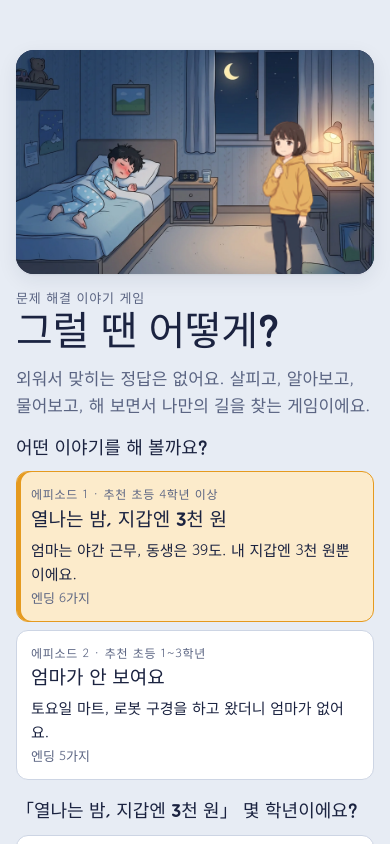
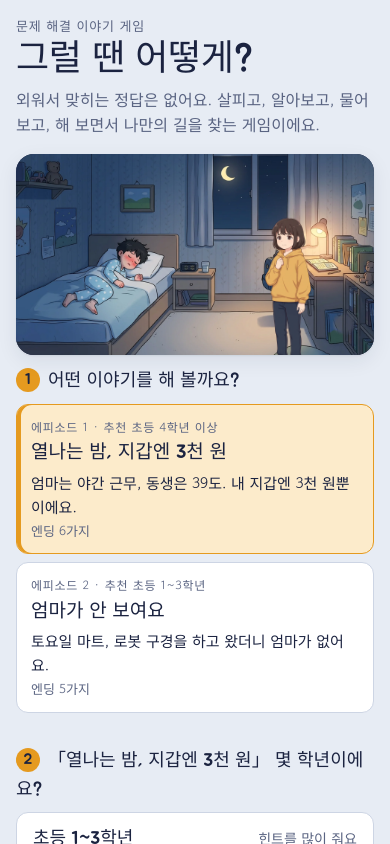
Before and after one commit to moyuchan84/solvingproblem, a plain HTML site: page index.html in a window 390 px wide. Drawn offline with Linux system fonts and the light colour scheme.

Commit message:
Rework the title screen layout around the new illustrations
Title on top, the chosen episode's art large across the page, then
step 1 (episode) and step 2 (grade, starts the game) side by side.
Phones stack everything in the same order. The whole screen fits
without scrolling on a typical laptop window.

Co-Authored-By: Claude Opus 5.5 <noreply@anthropic.com>
Claude-Session: https://claude.ai/code/session_01GRb5sKDdAgosVXH3Xa6Ccr

```diff
--- a/css/style.css
+++ b/css/style.css
@@ -142,12 +142,17 @@ h1, h2, h3 { font-family: var(--display); font-weight: 400; text-wrap: balance;
 
 /* 처음 화면 */
 .title { background: var(--bg); }
-.title-card { max-width: 920px; margin: 0 auto; display: grid; grid-template-columns: 1.1fr 1fr; gap: 22px; align-items: start; padding-top: 4vh; }
-@media (min-width: 641px) { .title-art.stage-like { position: sticky; top: 16px; } }
-.title-art { position: relative; border-radius: 18px; overflow: hidden; aspect-ratio: 16 / 10; background: var(--stage); box-shadow: var(--shadow); }
+/* 위에서부터: 제목 → 고른 이야기의 그림(크게) → ① 이야기 ② 학년(넓은 화면에선 나란히) */
+.title-card { max-width: 1040px; margin: 0 auto; display: grid; gap: 16px; padding-top: 2vh; }
+.title-head { display: grid; grid-template-columns: auto 1fr; align-items: end; gap: 8px 28px; }
+.title h1 { font-size: clamp(36px, 6vw, 60px); line-height: 1.05; letter-spacing: -.01em; }
+.lede { font-size: 17px; color: var(--muted); max-width: 44ch; margin: 0 0 4px; justify-self: end; }
+.title-art { position: relative; width: 100%; border-radius: 18px; overflow: hidden; aspect-ratio: 16 / 9; max-height: 46vh; background: var(--stage); box-shadow: var(--shadow); }
 .title-body { min-width: 0; }
-.title h1 { font-size: clamp(40px, 7vw, 64px); line-height: 1.05; letter-spacing: -.01em; }
-.lede { font-size: 17px; color: var(--muted); max-width: 40ch; margin: 10px 0 16px; }
+.title-steps { display: grid; grid-template-columns: 1.15fr 1fr; gap: 16px 24px; align-items: start; }
+.step { min-width: 0; }
+.pick[data-step]::before { content: attr(data-step); display: inline-grid; place-items: center; width: 24px; height: 24px; margin-right: 8px; border-radius: 50%; background: var(--lamp); color: #1B2340; font-size: 15px; vertical-align: 2px; }
+.start-note { margin: 8px 0 0; }
 .episode { border-left: 4px solid var(--lamp); padding: 4px 0 4px 12px; margin-bottom: 18px; }
 .episode h2 { font-size: 22px; }
 .episode p { margin: 2px 0 0; }
@@ -219,7 +224,10 @@ h1, h2, h3 { font-family: var(--display); font-weight: 400; text-wrap: balance;
 @media (max-width: 640px) {
   .gauges { grid-template-columns: 1fr 1fr; }
   .choices { grid-template-columns: 1fr; }
-  .title-card { grid-template-columns: 1fr; gap: 14px; }
+  .title-card { gap: 12px; padding-top: 0; }
+  .title-head, .title-steps { grid-template-columns: 1fr; }
+  .lede { justify-self: start; font-size: 16px; }
+  .title-art { max-height: none; }
   #line { font-size: 17px; }
   #phone { width: 52%; border-width: 4px; border-radius: 16px; }
   .sprite { bottom: -10%; }
--- a/index.html
+++ b/index.html
@@ -50,18 +50,29 @@
 <!-- 처음 화면 -->
 <section id="title" class="overlay title" aria-labelledby="game-name">
   <div class="title-card">
+    <header class="title-head">
+      <div>
+        <p class="eyebrow">문제 해결 이야기 게임</p>
+        <h1 id="game-name">그럴 땐 어떻게?</h1>
+      </div>
+      <p class="lede">외워서 맞히는 정답은 없어요. 살피고, 알아보고, 물어보고, 해 보면서 나만의 길을 찾는 게임이에요.</p>
+    </header>
     <div id="title-art" class="title-art stage-like"></div>
     <div class="title-body">
-      <p class="eyebrow">문제 해결 이야기 게임</p>
-      <h1 id="game-name">그럴 땐 어떻게?</h1>
-      <p class="lede">외워서 맞히는 정답은 없어요. 살피고, 알아보고, 물어보고, 해 보면서 나만의 길을 찾는 게임이에요.</p>
-      <p class="pick">어떤 이야기를 해 볼까요?</p>
-      <div id="episodes" class="episodes"></div>
-      <p class="pick" id="pick-age">몇 학년이에요?</p>
-      <div class="ages">
-        <button type="button" id="age-low" data-age="low"><b>초등 1~3학년</b><span>힌트를 많이 줘요</span></button>
-        <button type="button" id="age-mid" data-age="mid"><b>초등 4~6학년</b><span>검색하고 비교해요</span></button>
-        <button type="button" id="age-teen" data-age="teen"><b>중학생</b><span>힌트 없이, 더 많은 선택</span></button>
+      <div class="title-steps">
+        <div class="step">
+          <p class="pick" data-step="1">어떤 이야기를 해 볼까요?</p>
+          <div id="episodes" class="episodes"></div>
+        </div>
+        <div class="step">
+          <p class="pick" data-step="2" id="pick-age">몇 학년이에요?</p>
+          <div class="ages">
+            <button type="button" id="age-low" data-age="low"><b>초등 1~3학년</b><span>힌트를 많이 줘요</span></button>
+            <button type="button" id="age-mid" data-age="mid"><b>초등 4~6학년</b><span>검색하고 비교해요</span></button>
+            <button type="button" id="age-teen" data-age="teen"><b>중학생</b><span>힌트 없이, 더 많은 선택</span></button>
+          </div>
+          <p class="count start-note">학년을 누르면 바로 시작해요.</p>
+        </div>
       </div>
       <details class="roadmap">
         <summary>이야기 지도: 나이별로 준비 중인 이야기</summary>
```
